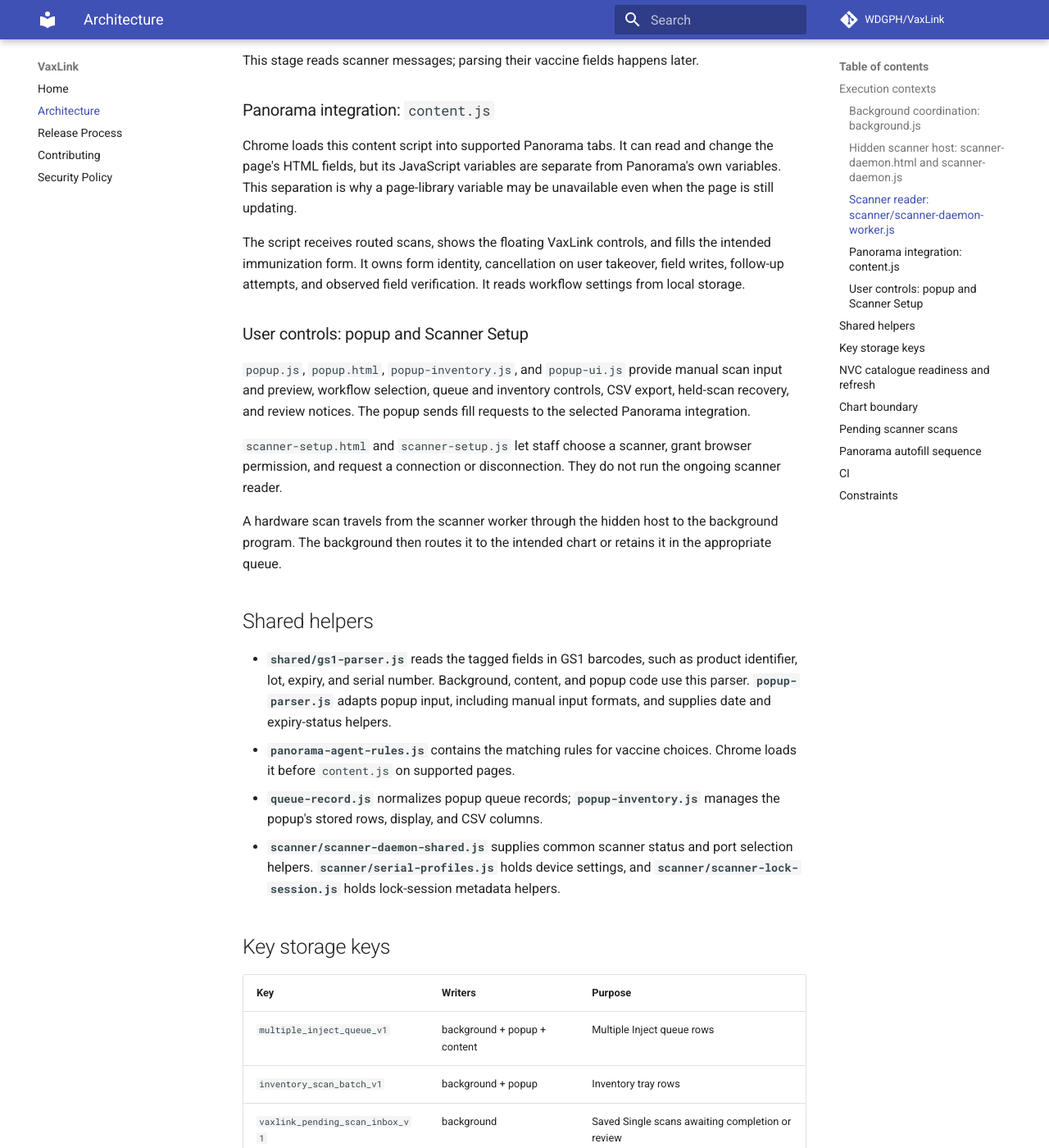
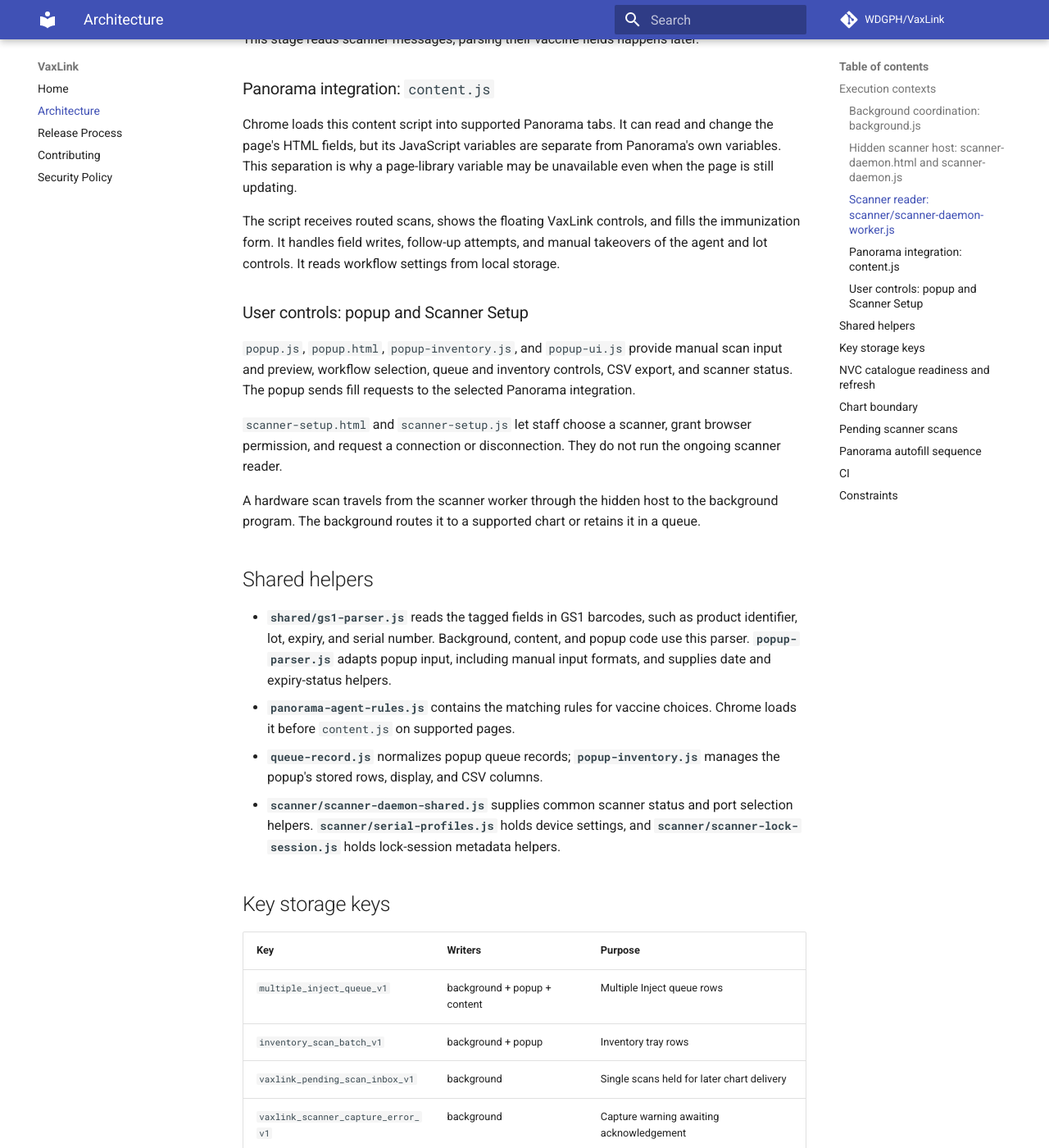
Before and after one commit to WDGPH/VaxLink, an MkDocs documentation site: the page built from docs/architecture.md, in a window 1280 px wide and 1400 px high, scrolled down 1213 px. Shown: the whole window at 82% size. Built offline with MkDocs 1.6.1 and Material for MkDocs 9.7.7, drawn with Linux system fonts in a browser that asks for light colours; comment, search, counter and statistics services are not loaded; some of the changed text lies outside the part shown.

```diff
--- a/docs/architecture.md
+++ b/docs/architecture.md
@@ -18,10 +18,9 @@
 
 - Loading, indexing, and refreshing the vaccine catalogue (NVC).
 - Looking up a vaccine by lot and barcode product identifier (GTIN).
-- Choosing the intended chart destination and checking its current form.
-- Saving held scans, recovering them for review, and handling queue appends and
-  verified consumption in order.
-- Saving review notices and analytics, and updating the extension's icon and badge.
+- Routing scans to supported chart tabs or retaining them when delivery fails.
+- Saving pending scans, draining them to a chart, and handling queue appends in order.
+- Saving scanner capture warnings and analytics, and updating the icon and badge.
 - Creating the hidden scanner host and passing scanner control requests to it.
 
 It coordinates capture but does not own the open scanner connection.
@@ -53,15 +52,15 @@
 unavailable even when the page is still updating.
 
 The script receives routed scans, shows the floating VaxLink controls, and fills
-the intended immunization form. It owns form identity, cancellation on user
-takeover, field writes, follow-up attempts, and observed field verification.
+the immunization form. It handles field writes, follow-up attempts, and manual
+takeovers of the agent and lot controls.
 It reads workflow settings from local storage.
 
 ### User controls: popup and Scanner Setup
 
 `popup.js`, `popup.html`, `popup-inventory.js`, and `popup-ui.js` provide manual
 scan input and preview, workflow selection, queue and inventory controls, CSV
-export, held-scan recovery, and review notices. The popup sends fill requests to
+export, and scanner status. The popup sends fill requests to
 the selected Panorama integration.
 
 `scanner-setup.html` and `scanner-setup.js` let staff choose a scanner, grant
@@ -69,8 +68,8 @@
 the ongoing scanner reader.
 
 A hardware scan travels from the scanner worker through the hidden host to the
-background program. The background then routes it to the intended chart or
-retains it in the appropriate queue.
+background program. The background routes it to a supported chart or retains
+it in a queue.
 
 ## Shared helpers
 
@@ -88,21 +87,20 @@
 
 ## Key storage keys
 
-| Key                                  | Writers                      | Purpose                                          |
-| ------------------------------------ | ---------------------------- | ------------------------------------------------ |
-| `multiple_inject_queue_v1`           | background + popup + content | Multiple Inject queue rows                       |
-| `inventory_scan_batch_v1`            | background + popup           | Inventory tray rows                              |
-| `vaxlink_pending_scan_inbox_v1`      | background                   | Saved Single scans awaiting completion or review |
-| `vaxlink_scanner_capture_error_v1`   | background                   | Capture warning awaiting acknowledgement         |
-| `vaxlink_queue_review_notice_v1`     | background                   | Opaque label for an unconfirmed queue use        |
-| `vaxlink_scanner_status_snapshot_v1` | background                   | Last saved scanner status and capture history    |
-| `nvc_bundle_override`                | background                   | Cached NVC catalogue                             |
-| `vaxlink_workflow_mode_v1`           | popup + content              | Current workflow mode                            |
-| `vaxlink_analytics_v1`               | background + popup           | Local event log and summaries                    |
+| Key                                  | Writers                      | Purpose                                       |
+| ------------------------------------ | ---------------------------- | --------------------------------------------- |
+| `multiple_inject_queue_v1`           | background + popup + content | Multiple Inject queue rows                    |
+| `inventory_scan_batch_v1`            | background + popup           | Inventory tray rows                           |
+| `vaxlink_pending_scan_inbox_v1`      | background                   | Single scans held for later chart delivery    |
+| `vaxlink_scanner_capture_error_v1`   | background                   | Capture warning awaiting acknowledgement      |
+| `vaxlink_scanner_status_snapshot_v1` | background                   | Last saved scanner status and capture history |
+| `nvc_bundle_override`                | background                   | Cached NVC catalogue                          |
+| `vaxlink_workflow_mode_v1`           | popup + content              | Current workflow mode                         |
+| `vaxlink_analytics_v1`               | background + popup           | Local event log and summaries                 |
 
-Queue appends and verified consumption handled by the background run in order.
-Popup and in-page queue edits still write directly to storage; re-reading the
-rows does not make all writers one coordinated operation.
+Queue appends handled by the background run in order. Popup and in-page queue
+edits still write directly to storage; re-reading the rows does not make all
+writers one coordinated operation.
 
 ## NVC catalogue readiness and refresh
 
```
Also changed, not shown: AGENTS.md (+31 -0 lines).
